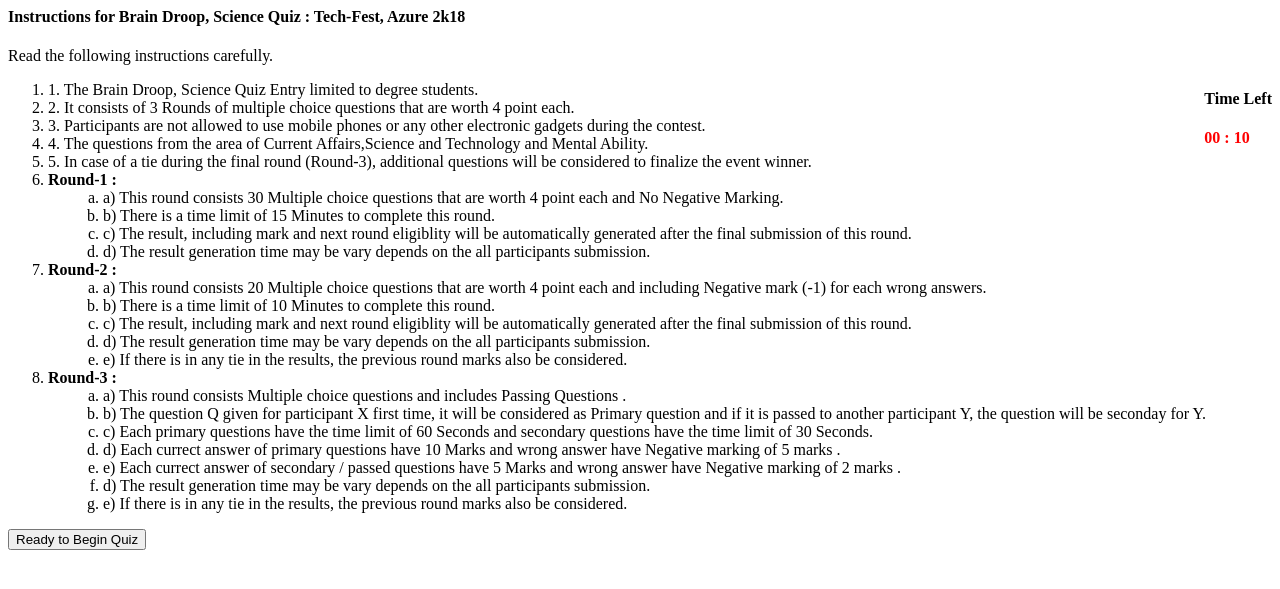
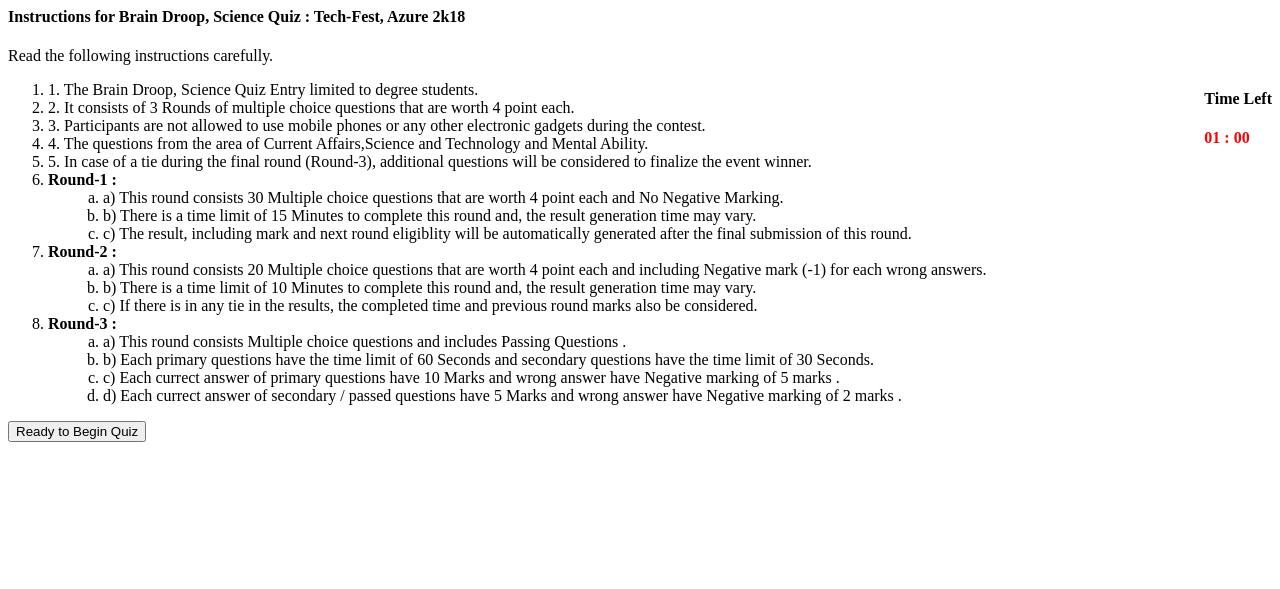
Before and after one commit to amalkjose324/techfest, a PHP site: page /modals.php in a window 1280 px wide. Shown: the top 589 px of the page. Run offline with PHP 8.4, Linux system fonts and the light colour scheme.

Commit message:
After Level1 Test

```diff
--- a/console.php
+++ b/console.php
@@ -6,7 +6,7 @@
 <html lang="en">
 
 <head>
-	<title>Quiz Console</title>
+	<title>Brain Droop : Console</title>
 	<meta charset="UTF-8">
 	<meta name="viewport" content="width=device-width, initial-scale=1">
 	<!--===============================================================================================-->
@@ -463,8 +463,10 @@
 	if($time_left<1){
 		echo "<script> $('#modal_confirm_final_submit').modal('show');</script>";
 	}
+	if(isset($_SESSION['final_submit'])){
+		echo "<script>$('.confirm_submission').click();</script>";
+	}
 	 ?>
-
 	<!-- <script>
 	$(window).resize(function(){
 	window.resizeTo(screen.width,screen.height);
--- a/modals.php
+++ b/modals.php
@@ -29,29 +29,23 @@
           <li><b>Round-1 : </b><br>
             <ol type = "a">
               <li style="margin-left:15px;">a) This round consists 30 Multiple choice questions that are worth 4 point each and No Negative Marking.</li>
-              <li style="margin-left:15px;">b) There is a time limit of 15 Minutes to complete this round.</li>
+              <li style="margin-left:15px;">b) There is a time limit of 15 Minutes to complete this round and, the result generation time may vary.</li>
               <li style="margin-left:15px;">c) The result, including mark and next round eligiblity will be automatically generated after the final submission of this round.</li>
-              <li style="margin-left:15px;">d) The result generation time may be vary depends on the all participants submission.</li>
             </ol>
           </li>
           <li><b>Round-2 : </b><br>
             <ol type = "a">
               <li style="margin-left:15px;">a) This round consists 20 Multiple choice questions that are worth 4 point each and including Negative mark (-1) for each wrong answers.</li>
-              <li style="margin-left:15px;">b) There is a time limit of 10 Minutes to complete this round.</li>
-              <li style="margin-left:15px;">c) The result, including mark and next round eligiblity will be automatically generated after the final submission of this round.</li>
-              <li style="margin-left:15px;">d) The result generation time may be vary depends on the all participants submission.</li>
-              <li style="margin-left:15px;">e) If there is in any tie in the results, the previous round marks also be considered.</li>
+              <li style="margin-left:15px;">b) There is a time limit of 10 Minutes to complete this round and, the result generation time may vary.</li>
+              <li style="margin-left:15px;">c) If there is in any tie in the results, the completed time and previous round marks also be considered.</li>
             </ol>
           </li>
           <li><b>Round-3 : </b><br>
             <ol type = "a">
               <li style="margin-left:15px;">a) This round consists Multiple choice questions and includes Passing Questions .</li>
-              <li style="margin-left:15px;">b) The question Q given for participant X first time, it will be considered as Primary question and if it is passed to another participant Y, the question will be seconday for Y.</li>
-              <li style="margin-left:15px;">c) Each primary questions have the time limit of 60 Seconds and secondary questions have the time limit of 30 Seconds.</li>
-              <li style="margin-left:15px;">d) Each currect answer of primary questions have 10 Marks and wrong answer have Negative marking of 5 marks .</li>
-              <li style="margin-left:15px;">e) Each currect answer of secondary / passed questions have 5 Marks and wrong answer have Negative marking of 2 marks .</li>
-              <li style="margin-left:15px;">d) The result generation time may be vary depends on the all participants submission.</li>
-              <li style="margin-left:15px;">e) If there is in any tie in the results, the previous round marks also be considered.</li>
+              <li style="margin-left:15px;">b) Each primary questions have the time limit of 60 Seconds and secondary questions have the time limit of 30 Seconds.</li>
+              <li style="margin-left:15px;">c) Each currect answer of primary questions have 10 Marks and wrong answer have Negative marking of 5 marks .</li>
+              <li style="margin-left:15px;">d) Each currect answer of secondary / passed questions have 5 Marks and wrong answer have Negative marking of 2 marks .</li>
             </ol>
           </li>
         </ol>
--- a/quizactions.php
+++ b/quizactions.php
@@ -46,6 +46,25 @@
   echo json_encode($arr);
   exit();
 }
+if(isset($_POST['fun'])&&$_POST['fun']=="question_final_submit"){
+  $arr = array();
+  $current_question=$_SESSION['current_question'];
+  $current_question_id=$_SESSION['question_order'][$current_question-1];
+  $selected_val=$_POST['selected_option'];
+  if(!$selected_val==0){
+    if ((array_search($current_question, $_SESSION['attended_questions'])) === false) {
+      array_push($_SESSION['attended_questions'], $current_question);
+    }
+  }else{
+    if (($key = array_search($current_question, $_SESSION['attended_questions'])) !== false) {
+      array_splice($_SESSION['attended_questions'], $key, 1);
+    }
+  }
+  $_SESSION['techfest_questions'][$current_question_id]['user_answer']=$selected_val;
+  array_push($arr, array("val" => true));
+  echo json_encode($arr);
+  exit();
+}
 if(isset($_POST['fun'])&&$_POST['fun']=="question_option_reset"){
   $arr = array();
   $current_question=$_SESSION['current_question'];
@@ -59,8 +78,10 @@
   exit();
 }
 if(isset($_POST['fun'])&&$_POST['fun']=="reset_session"){
+  $userid=$_SESSION['userid'];
   $arr = array();
-  if($_POST['password']=="0324"){
+  if($_POST['password']=="123"){
+    mysqli_query($con,"UPDATE `techfest_users` SET `user_login_status`=0 WHERE `user_id`=$userid");
     session_destroy();
     array_push($arr, array("val" => true));
   }else{
@@ -82,10 +103,22 @@
   echo json_encode($arr);
   exit();
 }
+if(isset($_POST['fun'])&&$_POST['fun']=="round_2_winner"){
+  $userid=$_SESSION['userid'];
+  $arr = array();
+  if(mysqli_query($con, "UPDATE `techfest_users` SET `user_round` = 4 WHERE `user_id`=$userid")){
+    array_push($arr, array("val" => true));
+    session_destroy();
+  }else{
+    array_push($arr, array("val" => false));
+  }
+  echo json_encode($arr);
+  exit();
+}
 if(isset($_POST['fun'])&&$_POST['fun']=="exit_from_quiz"){
   $userid=$_SESSION['userid']=$_SESSION['temp_userid'];
   $arr = array();
-  if(mysqli_query($con, "UPDATE `techfest_users` SET `user_round` = 5 WHERE `user_id`=$userid")){
+  if(mysqli_query($con, "UPDATE `techfest_users` SET `user_round` = 5,`user_login_status`=0 WHERE `user_id`=$userid")){
     session_destroy();
     array_push($arr, array("val" => true));
   }else{
@@ -97,6 +130,7 @@
 if(isset($_POST['fun'])&&$_POST['fun']=="final_submission"){
   $userid=$_SESSION['userid'];
   $user_round=$_SESSION['user_round'];
+  $_SESSION['final_submit']=true;
   mysqli_query($con, "UPDATE `techfest_users` SET `user_submission` = 1 WHERE `user_id`=$userid");
   $currect_answer_count=0;
   $wrong_answer_count=0;
@@ -125,9 +159,9 @@
       $passmark=$selcheckrow['mark'];
     }
     if($mark>=$passmark){
-        array_push($arr, array("val" => true,"pass_status"=>true,"pass_mark"=>$passmark));
+      array_push($arr, array("val" => true,"pass_status"=>true,"pass_mark"=>$passmark,"userround"=>$user_round));
     }else{
-        array_push($arr, array("val" => true,"pass_status"=>false,"pass_mark"=>$passmark));
+      array_push($arr, array("val" => true,"pass_status"=>false,"pass_mark"=>$passmark,"userround"=>$user_round));
     }
   }
   echo json_encode($arr);
@@ -149,6 +183,15 @@
       array_splice($_SESSION['attended_questions'], $key, 1);
     }
   }
+  if (($key = array_search($current_question, $_SESSION['reviewed_questions'])) !== false) {
+    array_splice($_SESSION['reviewed_questions'], $key, 1);
+  }else{
+    array_push($_SESSION['reviewed_questions'], $current_question);
+  }
+  array_push($arr, array("val" => true));
+  echo json_encode($arr);
+  exit();
+
 }
 if(isset($_POST['fun'])&&$_POST['fun']=="continue_to_next_round"){
   $arr = array();
@@ -159,6 +202,7 @@
   unset($_SESSION['techfest_questions']);
   unset($_SESSION['attended_questions']);
   unset($_SESSION['reviewed_questions']);
+  unset($_SESSION['final_submit']);
   mysqli_query($con, "UPDATE `techfest_users` SET `user_round` = `user_round`+1 WHERE `user_id`=$userid");
 
   array_push($arr, array("val" => true));
@@ -169,7 +213,7 @@
 if(isset($_POST['fun'])&&$_POST['fun']=="instruction_timer"){
   $arr = array();
   if (!isset($_SESSION['instruction_end_time'])) {
-    $_SESSION['instruction_end_time'] = strtotime(date('Y-m-d H:i:s')) + 10;
+    $_SESSION['instruction_end_time'] = strtotime(date('Y-m-d H:i:s')) + 60;
     // echo "yes";
   }
   $instruction_time_now = strtotime(date('Y-m-d H:i:s'));
```
Also changed, not shown: config.php (+9 -3 lines), index.php (+4 -3 lines), js/custom.js (+18 -0 lines). Lines whose indentation alone changed are shown as unchanged.
